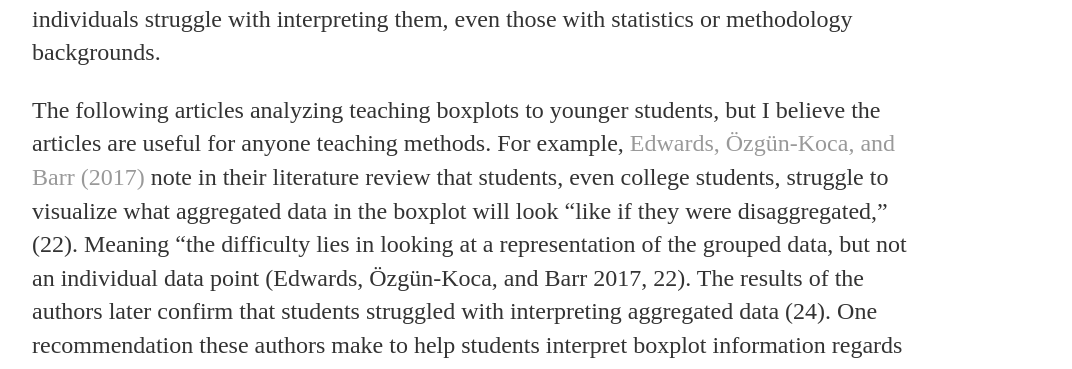
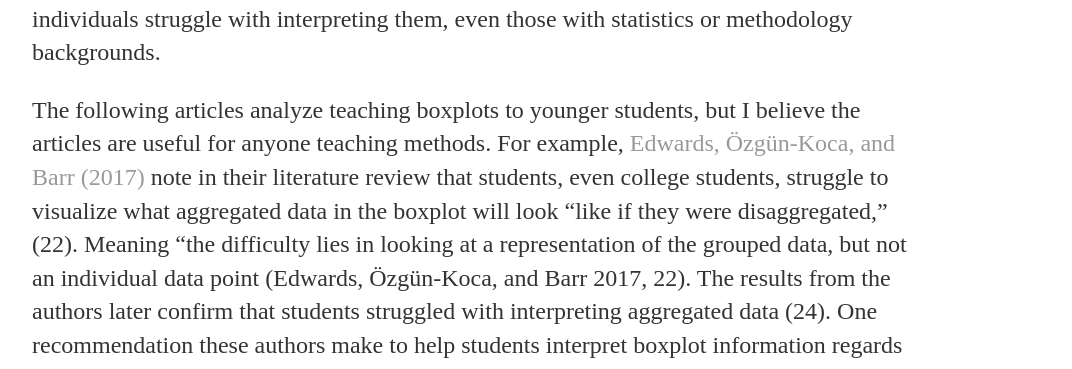
Before and after one commit to elizabethjuhasz/elizabethjuhasz.github.io, a Jekyll site: the page built from _posts/2018-12-23-ggplot-boxplot.md, in a window 1280 px wide. Shown: the part 1170-1539 px from the top of the page, without its empty margins (160-1232 px from the left). Built offline with Jekyll 4.4.1, drawn with Linux system fonts in a browser that asks for light colours; some of the changed text lies outside the part shown.

Commit message:
Update 2018-12-23-ggplot-boxplot.md

```diff
--- a/_posts/2018-12-23-ggplot-boxplot.md
+++ b/_posts/2018-12-23-ggplot-boxplot.md
@@ -18,6 +18,6 @@
 
 Teaching methods or mathematics? Some researchers have examined the pros and cons of teaching boxplots to students.  Though boxplots are not difficult to put together, many individuals struggle with interpreting them, even those with statistics or methodology backgrounds.
 
-The following articles analyzing teaching boxplots to younger students, but I believe the articles are useful for anyone teaching methods.  For example, [Edwards, Özgün-Koca, and Barr (2017)](https://tandfonline.com/doi/pdf/10.1080/10691898.2017.1288556?needAccess=true) note in their literature review that students, even college students, struggle to visualize what aggregated data in the boxplot will look “like if they were disaggregated,” (22). Meaning “the difficulty lies in looking at a representation of the grouped data, but not an individual data point (Edwards, Özgün-Koca, and Barr 2017, 22).  The results of the authors later confirm that students struggled with interpreting aggregated data (24).  One recommendation these authors make to help students interpret boxplot information regards hands-on experiences (26), which I personally believe is more effective than traditional lecturing.
+The following articles analyze teaching boxplots to younger students, but I believe the articles are useful for anyone teaching methods.  For example, [Edwards, Özgün-Koca, and Barr (2017)](https://tandfonline.com/doi/pdf/10.1080/10691898.2017.1288556?needAccess=true) note in their literature review that students, even college students, struggle to visualize what aggregated data in the boxplot will look “like if they were disaggregated,” (22). Meaning “the difficulty lies in looking at a representation of the grouped data, but not an individual data point (Edwards, Özgün-Koca, and Barr 2017, 22).  The results from the authors later confirm that students struggled with interpreting aggregated data (24).  One recommendation these authors make to help students interpret boxplot information regards hands-on experiences (26), which I personally believe is more effective than traditional lecturing.
 
 [Bakker, Biehler, and Konold (2004)](https://iase-web.org/documents/papers/rt2004/4.2_Bakker_etal.pdf) also confirm the challenges students have when examining aggregate-level information.  They recommend that earlier statistical instruction focus on individual cases, but that individual cases should still be used when introducing aggregate plots, at least initially (165). Similar to Edwards, Özgün-Koca, and Barr (2017), educators should also focus on how to analyze densities in boxplots, with special emphasis on the inverse relationship between densities and the size of the box plot (Bakker, Biehler, and Konold 2004, 166).
```
